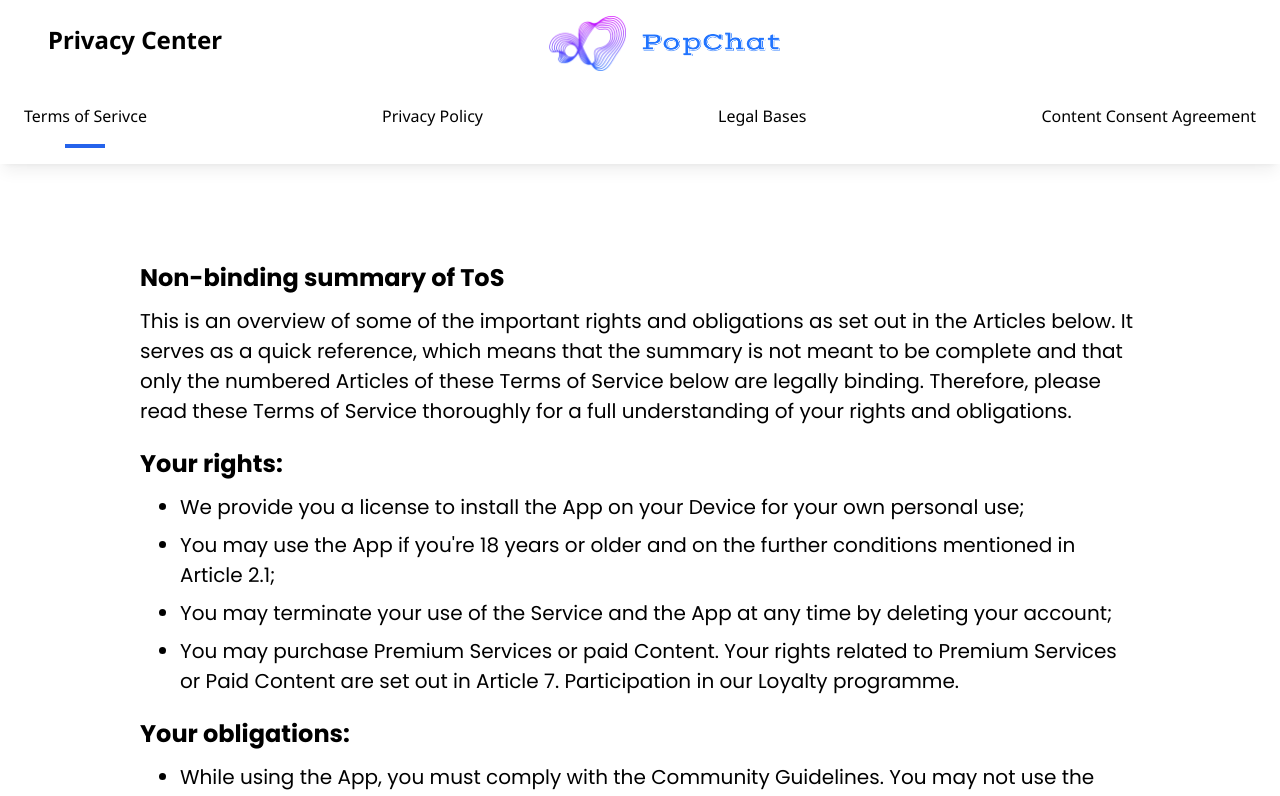
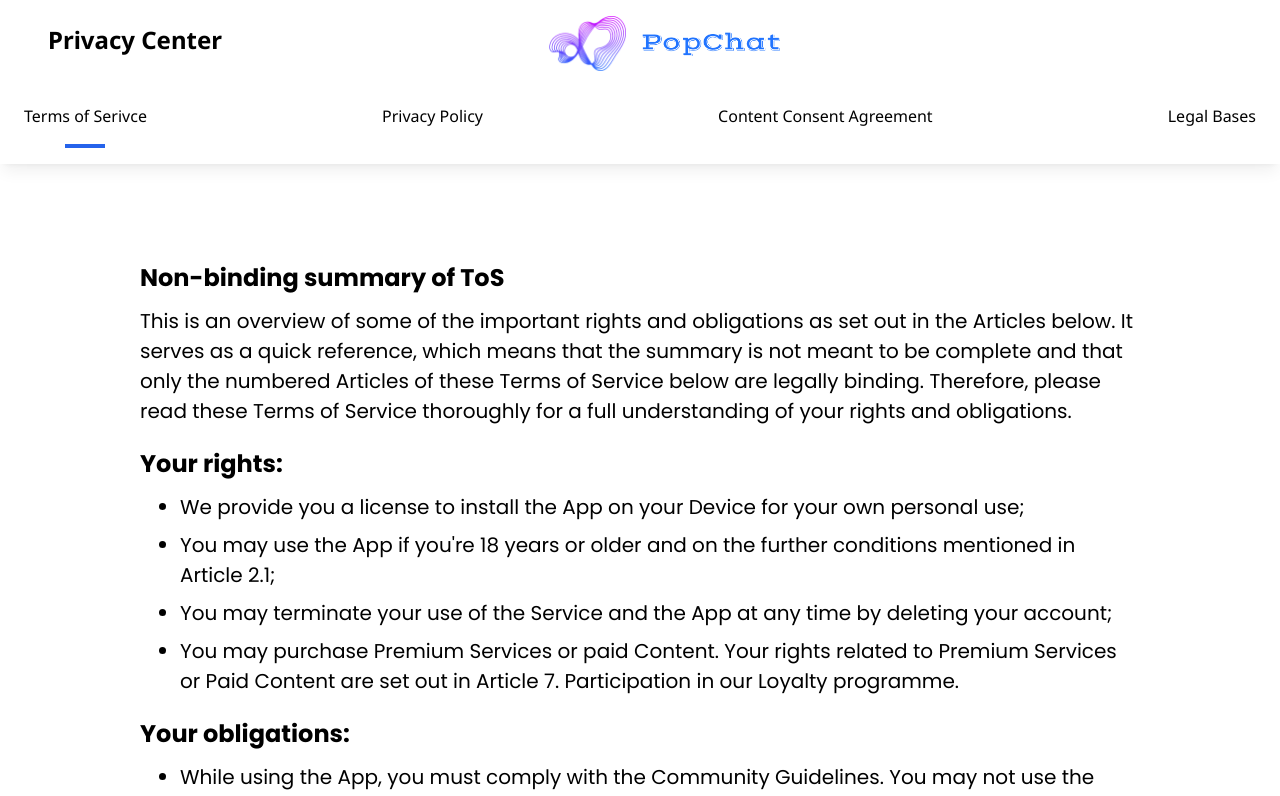
Before and after one commit to rickychan0611/popchat, a Next.js app: page /privacy-center/terms in a window 1280 px wide. Shown: the top 796 px of the page. Built offline with nearby package versions, Linux system fonts and the light colour scheme.

Commit message:
fix link

```diff
--- a/src/components/Privacy/TermsOfService.tsx
+++ b/src/components/Privacy/TermsOfService.tsx
@@ -1,3 +1,4 @@
+import Link from "next/link";
 import React from "react";
 
 type Props = {};
@@ -92,7 +93,7 @@ const TermsOfService = (props: Props) => {
           <p>
             1.2 Should you require any further information or technical support,
             please send an email to{" "}
-            <a href="mailto:support@popchat.live">support@popchat.live</a>.
+            <Link href="mailto:support@popchat.live">support@popchat.live</Link>.
           </p>
           <p>
             1.3 You may use the Products only in compliance with these Terms and
@@ -520,10 +521,10 @@ const TermsOfService = (props: Props) => {
           <p>
             5.12 All user-uploaded content must undergo a pre-screening process before being published. The process is as follows:</p>
           <ol style={{ listStyleType: 'decimal' }}>
-            <li>Agree to the <a className="text-blue-500 underline">Content Consent Agreement</a> during the sign-up process.</li>
+            <li>Agree to the <Link href="/privacy-center/content-consent" className="text-blue-500 underline">Content Consent Agreement</Link> during the sign-up process.</li>
             <li>Upload your content.</li>
             <li>Wait for review; this typically takes ten minutes or longer. During busy periods, it may take a few days.</li>
-            <li>Ensure your content is legal and complies with the <a className="text-blue-500 underline" href="/safety-center/guidelines/">Community Guidelines</a> and <a className="text-blue-500 underline" href="/privacy-center/terms">Terms of Service</a>.</li>
+            <li>Ensure your content is legal and complies with the <Link className="text-blue-500 underline" href="/safety-center/guidelines/">Community Guidelines</Link> and <Link className="text-blue-500 underline" href="/privacy-center/terms">Terms of Service</Link>.</li>
             <li>Once approved, your content will be displayed in the corresponding location.</li>
             <li>If your content is rejected, you will receive a notification through the system.</li>
           </ol>
--- a/src/pages/privacy-center/terms.tsx
+++ b/src/pages/privacy-center/terms.tsx
@@ -31,16 +31,16 @@ const Safety = (props: Props) => {
             </div>
             <div
               className=" cursor-pointer flex items-center flex-col"
-              onClick={() => router.push("/privacy-center/legal-bases")}
+              onClick={() => router.push("/privacy-center/content-consent")}
             >
-              Legal Bases
+              Content Consent Agreement
               <div className="w-10 h-1 mt-4"></div>
             </div>
             <div
               className=" cursor-pointer flex items-center flex-col"
               onClick={() => router.push("/privacy-center/legal-bases")}
             >
-              Content Consent Agreement
+              Legal Bases
               <div className="w-10 h-1 mt-4"></div>
             </div>
           </div>
```
